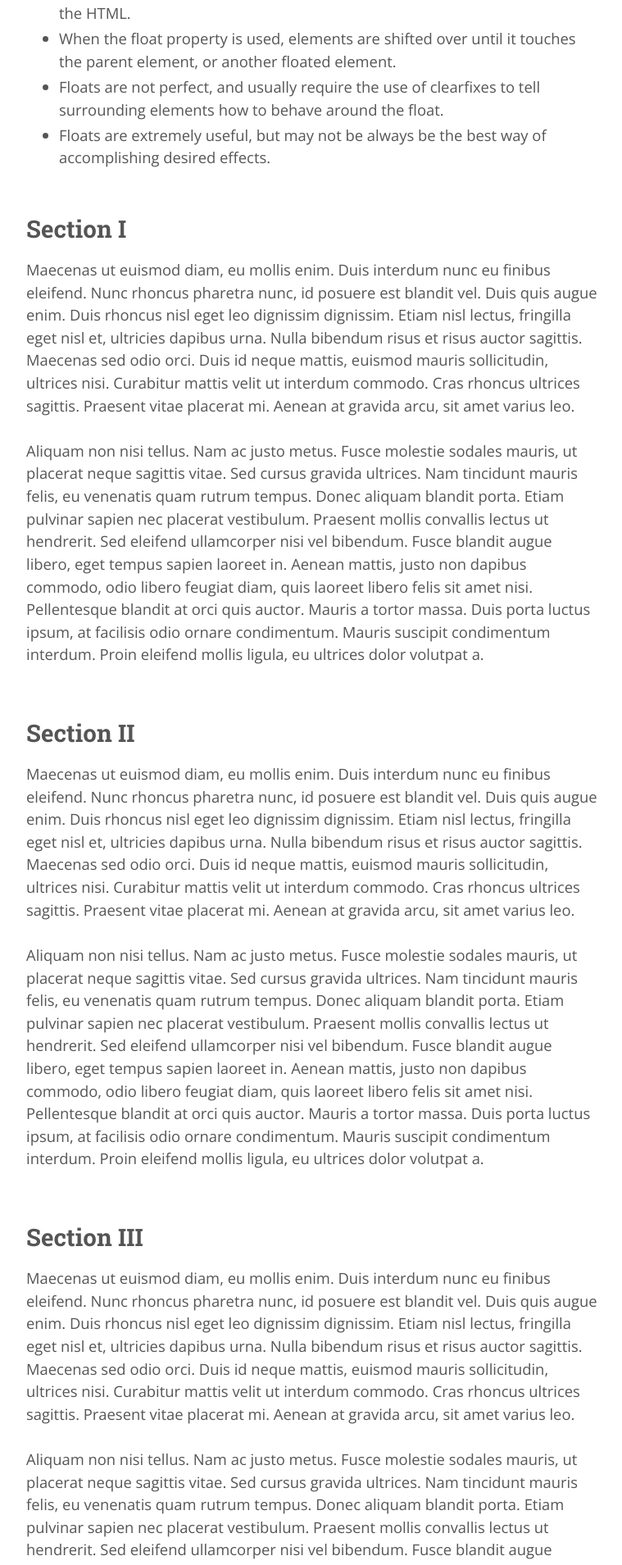
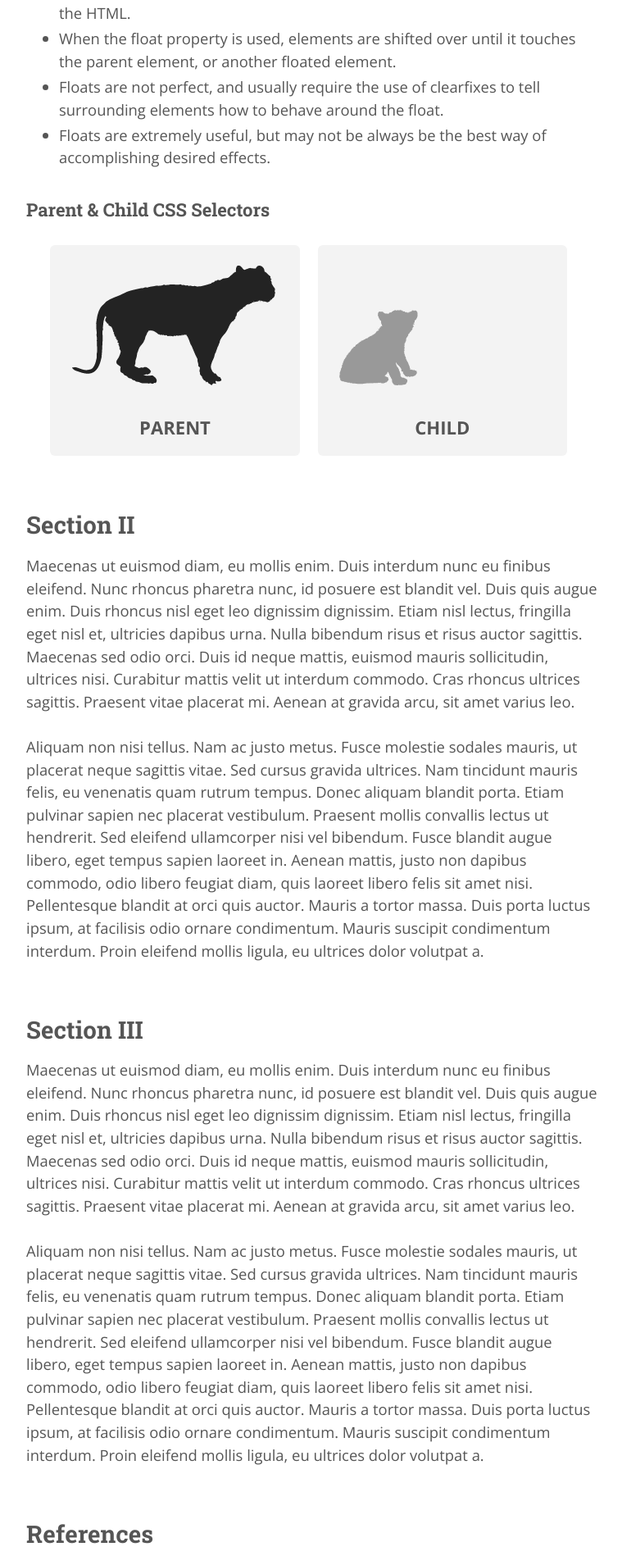
Before and after one commit to Treydor/treydor.github.io, a Jekyll site: the page built from blog/positioning/index.html, in a window 1280 px wide. Shown: the part 519-2428 px from the top of the page at 82% size, without its empty margins (258-1017 px from the left). Built offline with Jekyll 4.4.1, drawn with Linux system fonts in a browser that asks for light colours.

Commit message:
Positioning blog update. Other general fixes

```diff
--- a/blog/positioning/index.html
+++ b/blog/positioning/index.html
@@ -18,15 +18,21 @@ title: Positioning
         <li>Floats are not perfect, and usually require the use of clearfixes to tell surrounding elements how to behave around the float.</li>
         <li>Floats are extremely useful, but may not be always be the best way of accomplishing desired effects.</li>
       </ul>
-    </div>
-  </section>
 
-  <section>
-    <div class="container">
-      <h2>Section I</h2>
-      <p>Maecenas ut euismod diam, eu mollis enim. Duis interdum nunc eu finibus eleifend. Nunc rhoncus pharetra nunc, id posuere est blandit vel. Duis quis augue enim. Duis rhoncus nisl eget leo dignissim dignissim. Etiam nisl lectus, fringilla eget nisl et, ultricies dapibus urna. Nulla bibendum risus et risus auctor sagittis. Maecenas sed odio orci. Duis id neque mattis, euismod mauris sollicitudin, ultrices nisi. Curabitur mattis velit ut interdum commodo. Cras rhoncus ultrices sagittis. Praesent vitae placerat mi. Aenean at gravida arcu, sit amet varius leo.</p>
+      <h3>Parent &amp; Child CSS Selectors</h3>
 
-      <p>Aliquam non nisi tellus. Nam ac justo metus. Fusce molestie sodales mauris, ut placerat neque sagittis vitae. Sed cursus gravida ultrices. Nam tincidunt mauris felis, eu venenatis quam rutrum tempus. Donec aliquam blandit porta. Etiam pulvinar sapien nec placerat vestibulum. Praesent mollis convallis lectus ut hendrerit. Sed eleifend ullamcorper nisi vel bibendum. Fusce blandit augue libero, eget tempus sapien laoreet in. Aenean mattis, justo non dapibus commodo, odio libero feugiat diam, quis laoreet libero felis sit amet nisi. Pellentesque blandit at orci quis auctor. Mauris a tortor massa. Duis porta luctus ipsum, at facilisis odio ornare condimentum. Mauris suscipit condimentum interdum. Proin eleifend mollis ligula, eu ultrices dolor volutpat a.</p>
+      <div class="content cf">
+        <div class="column">
+          <div class="position-example1"></div>
+          <h3>Parent</h3>
+        </div>
+
+        <div class="column">
+          <div class="position-example2"></div>
+          <h3>Child</h3>
+        </div>
+      </div>
+
     </div>
   </section>
 
--- a/css/style.css
+++ b/css/style.css
@@ -90,6 +90,8 @@ strong { font-weight: 600; }
 }
 
 article { margin: 3em 0; }
+
+article ul { margin-bottom: 2em; }
 
 article li { margin: .2em 0; }
 
@@ -189,15 +191,11 @@ nav a:hover {
    Boxes
    ========================================================================== */
 
-.box {
-  background: #f3f3f3;
-  margin: 2em auto;
-}
+.box { margin: 2em auto; }
 
 .example {
   border-radius: 6px;
   color: #333;
-  padding: 1em;
 }
 
 .example p, .example ul { margin: 0; }
@@ -335,7 +333,6 @@ nav a:hover {
 /* Blog #1 */
 
 .example-element {
-  border-radius: 3px;
   color: #bbb;
   font-size: .9em;
   font-weight: 700;
@@ -358,7 +355,8 @@ nav a:hover {
 }
 
 .large {
-  background: #cfd4d7;
+  background: #eee;
+  color: #bbb;
   padding: 1.8em .3em;
 }
 
@@ -372,9 +370,7 @@ nav a:hover {
 /* Blog #2 */
 
 .float-example {
-  background: #e9e9e9;
-  border: 1px solid #e3e3e3;
-  border-radius: 3px;
+  background: #eee;
   color: #bbb;
   font-weight: 600;
   padding: .3em;
@@ -383,7 +379,6 @@ nav a:hover {
 
 .example-content {
   background: #5dd2e9;
-  border: none;
   color: #fff;
   margin: .8em 0em;
   padding: 1em 0;
@@ -392,7 +387,6 @@ nav a:hover {
 
 .float-side {
   background: #8aefcd;
-  border: none;
   color: #fff;
   margin: .8em 0;
   padding: 1em 0;
@@ -401,17 +395,38 @@ nav a:hover {
 
 /* Blog #3 */
 
-.position-example {
-  background: #aab5c0;
-  border-radius: 3px;
-  color: #fff;
+.column {
+  background: #f3f3f3;
+  border-radius: 6px;
   display: inline-block;
-  font-size: .9em;
-  font-weight: 600;
-  margin:.4em;
-  padding: 2em 0;
+  float: left;
+  margin: .6em;
+  padding: 1.2em;
   text-align: center;
-  width: 30%;
+}
+
+.column h3 {
+  font-family: "Open Sans", sans-serif;
+  text-transform: uppercase;
+}
+
+.content {
+  margin: 0 auto;
+  padding: 1em;
+}
+
+.position-example1 {
+  background: url('../img/projects/positioning/parent.png');
+  height: 150px;
+  margin-bottom: 2em;
+  width: 260px;
+}
+
+.position-example2 {
+  background: url('../img/projects/positioning/child.png');
+  height: 150px;
+  margin-bottom: 2em;
+  width: 260px;
 }
 
 /* ==========================================================================
```
Also changed, not shown: projects/Jekyll/index.html (added, +33 -0 lines), projects/Jekyll/style.css (added, +60 -0 lines), projects/index.html (+7 -0 lines), img/projects/positioning/child.png (added), img/projects/positioning/parent.png (added), img/projects/positioning/raindrop.png (deleted), projects/Jekyll/jekyll-logo.png (added), 10 other files.
